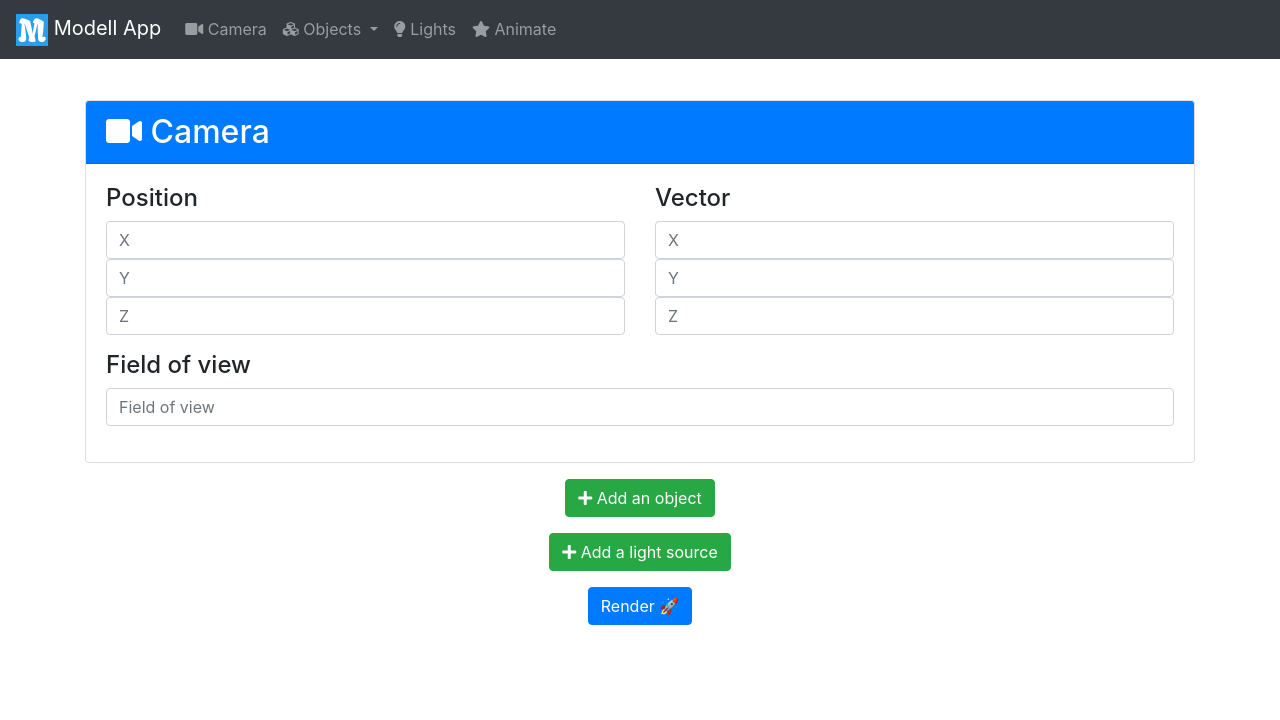
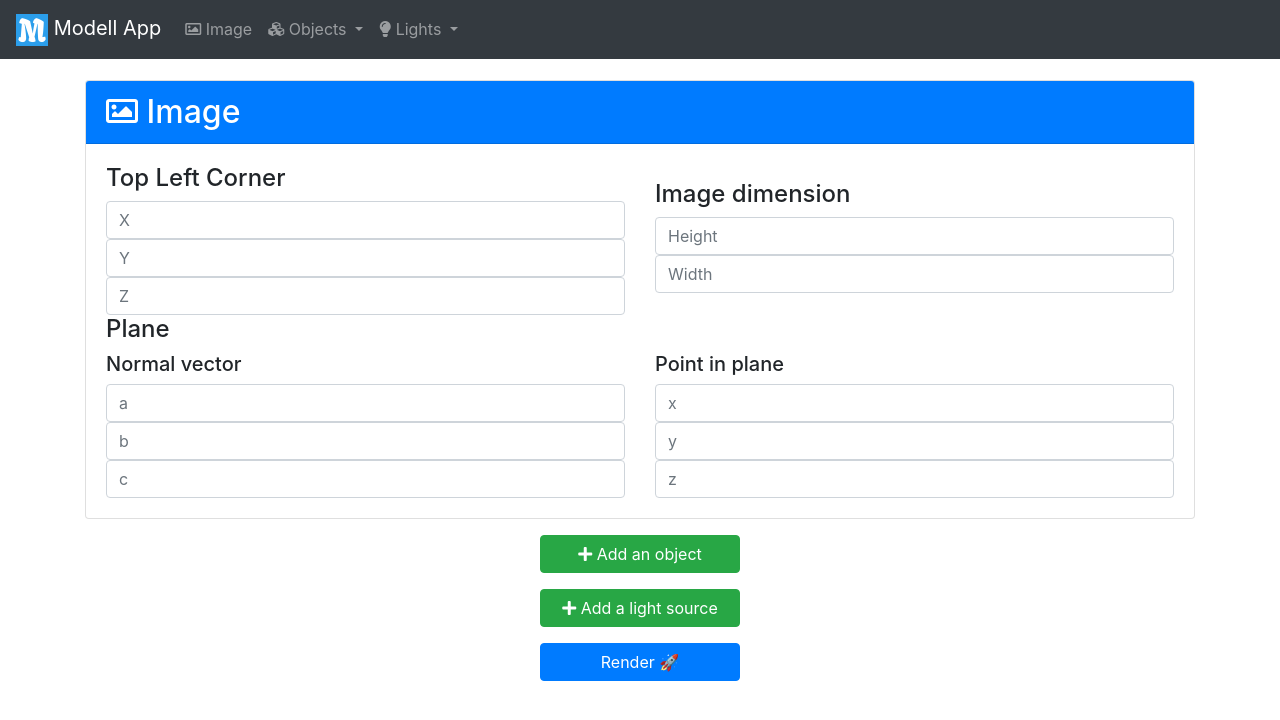
Before and after one commit to cir63ez/modell, a PHP site: page /?app in a window 1280 px wide. Shown: the top 720 px of the page. Run offline with PHP 8.4, Linux system fonts and the light colour scheme.

Commit message:
Almost ended server & removing useless files

```diff
--- a/server/assets/css/app.css
+++ b/server/assets/css/app.css
@@ -1,3 +1,7 @@
 body {
-    margin-top: 100px;
+    margin-top: 80px;
 }
+
+.btn-small-block {
+    width: 200px;
+}
--- a/server/index.php
+++ b/server/index.php
@@ -10,10 +10,17 @@ define('APP_VERSION', '1.0.0-dev');
 require('./helpers/additionalContent.php');
 
 // Basic routing
-if(isset($_GET['modal'])) {
-    require('./controllers/modal.php');
-} elseif(isset($_GET['app'])) {
-    require('./controllers/app.php');
-} else {
-    require('./controllers/home.php');
-}
+
+// Ajax
+
+if(isset($_GET['modal'])) { die(require('./controllers/modal.php')); }
+if(isset($_GET['card'])) { die(require('./controllers/card.php')); }
+
+// App
+if(isset($_GET['app'])) { die(require('./controllers/app.php')); }
+
+// App process
+if(isset($_GET['process'])) { die(require('./controllers/process.php')); }
+
+// Home
+die(require('./controllers/home.php'));
--- a/server/views/app.php
+++ b/server/views/app.php
@@ -11,71 +11,80 @@
 
     <div class="collapse navbar-collapse" id="navbar">
         <ul class="navbar-nav mr-auto">
-            <li class="nav-item"><a href="#" class="nav-link"><i class="fas fa-video"></i> Camera</a></li>
+            <li class="nav-item"><a href="#image" class="nav-link"><i class="far fa-image"></i> Image</a></li>
             <li class="nav-item dropdown">
                 <a class="nav-link dropdown-toggle" href="#" data-toggle="dropdown">
                     <i class="fas fa-cubes"></i> Objects
                 </a>
-                <div class="dropdown-menu">
-                    <!-- Dropdown exemple -->
-                    <h6 class="dropdown-header">Dropdown header</h6>
-                    <a class="dropdown-item" href="#">Action</a>
-                    <a class="dropdown-item" href="#">Another action</a>
-                    <div class="dropdown-divider"></div>
-                    <a class="dropdown-item" href="#">Something else here</a>
-                </div>
+                <div class="dropdown-menu" id="objectsDropdown"></div>
             </li>
-            <li class="nav-item"><a href="#" class="nav-link"><i class="fas fa-lightbulb"></i> Lights</a></li>
-            <li class="nav-item"><a href="#" class="nav-link"><i class="fas fa-star"></i> Animate</a></li>
+            <li class="nav-item dropdown">
+                <a class="nav-link dropdown-toggle" href="#" data-toggle="dropdown">
+                <i class="fas fa-lightbulb"></i> Lights
+                </a>
+                <div class="dropdown-menu" id="lightsDropdown"></div>
+            </li>
         </ul>
     </div>
 </nav>
 
 <div class="container">
-    <form action="./" mehod="post">
-        <input type="text" name="process" value="true" hidden="hidden">
-        <fieldset id="camera">
+    <form action="./?process" method="post" id="main">
+        <fieldset id="image">
             <div class="card">
-                <div class="card-header bg-primary h2 text-white"><i class="fas fa-video"></i> Camera</div>
+                <div class="card-header bg-primary h2 text-white"><i class="far fa-image"></i> Image</div>
                 <div class="card-body">
-                    <div class="form-group">
-                        <div class="row">
-                            <div class="col-6">
-                                <h4>Position</h4>
-                                <input type="number" class="form-control" name="cameraPositionX" placeholder="X">
-                                <input type="number" class="form-control" name="cameraPositionY" placeholder="Y">
-                                <input type="number" class="form-control" name="cameraPositionZ" placeholder="Z">
-                            </div>
-                            <div class="col-6">
-                                <h4>Vector</h4>
-                                <input type="number" class="form-control" name="cameraVectorX" placeholder="X">
-                                <input type="number" class="form-control" name="cameraVectorY" placeholder="Y">
-                                <input type="number" class="form-control" name="cameraVectorZ" placeholder="Z">
-                            </div>
+                    <div class="row">
+                        <div class="col-6">
+                            <h4>Top Left Corner</h4>
+
+                            <input type="number" class="form-control" name="topLeftCornerPosX" placeholder="X" required>
+                            <input type="number" class="form-control" name="topLeftCornerPosY" placeholder="Y" required>
+                            <input type="number" class="form-control" name="topLeftCornerPosZ" placeholder="Z" required>
+                        </div><!-- ./col-6 -->
+                        <div class="col-6 mt-3">
+                            <h4>Image dimension</h4>
+
+                            <input type="number" class="form-control" name="imageHeight" placeholder="Height" required>
+                            <input type="number" class="form-control" name="imageWidth" placeholder="Width" required>
                         </div>
                     </div>
 
-                    <h4>Field of view</h4>
-                    <div class="form-group">
-                        <input type="number" class="form-control" name="cameraFieldOfView" placeholder="Field of view">
+                    <h4>Plane</h4>
+                    <div class="row">
+                        <div class="col-6">
+                            <h5>Normal vector</h5>
+
+                            <input type="number" class="form-control" name="plane" placeholder="a" required>
+                            <input type="number" class="form-control" name="planeB" placeholder="b" required>
+                            <input type="number" class="form-control" name="planeC" placeholder="c" required>
+                        </div>
+                        <div class="col-6">
+                            <h5>Point in plane</h5>
+                            <input type="number" class="form-control" name="planeX" placeholder="x" required>
+                            <input type="number" class="form-control" name="planeY" placeholder="y" required>
+                            <input type="number" class="form-control" name="planeZ" placeholder="z"required>
+                        </div>
                     </div>
                 </div>
             </div>
         </fieldset>
 
         <fieldset id="objects">
-            <div class="text-center mt-3" id="addCamera">
-                <a href="#" class="btn btn-success"><i class="fas fa-plus"></i> Add an object</a>
-            </div>
         </fieldset>
 
+        <div class="text-center mt-3" id="addObject">
+            <a href="#addObject" class="btn btn-success btn-small-block" data-open="objectModal"><i class="fas fa-plus"></i> Add an object</a>
+        </div>
+
         <fieldset id="lights">
-            <div class="text-center mt-3" id="addCamera">
-                <a href="#" class="btn btn-success"><i class="fas fa-plus"></i> Add a light source</a>
-            </div>
         </fieldset>
 
-        <div class="text-center my-3"><input class="btn btn-primary" type="submit" value="Render 🚀"></div>
+        <div class="text-center mt-3" id="addLightSource">
+            <a href="#addLightSource" class="btn btn-success btn-small-block" data-apply="lightCard"><i class="fas fa-plus"></i> Add a light source</a>
+        </div>
+
+        <div class="text-center my-3"><input class="btn btn-primary btn-small-block" type="submit" value="Render 🚀"></div>
     </form>
 </div>
 
```
Also changed, not shown: server/assets/js/app.js (+101 -2 lines), server/controllers/card.php (added, +20 -0 lines), server/controllers/process.php (added, +40 -0 lines), server/views/appCardLightSource.php (added, +17 -0 lines), server/views/appCardObjectEllipsoid.php (added, +28 -0 lines), server/views/appModalObject.php (+7 -3 lines), server/assets/img/ellipsoid.png (added), 2 other files.
